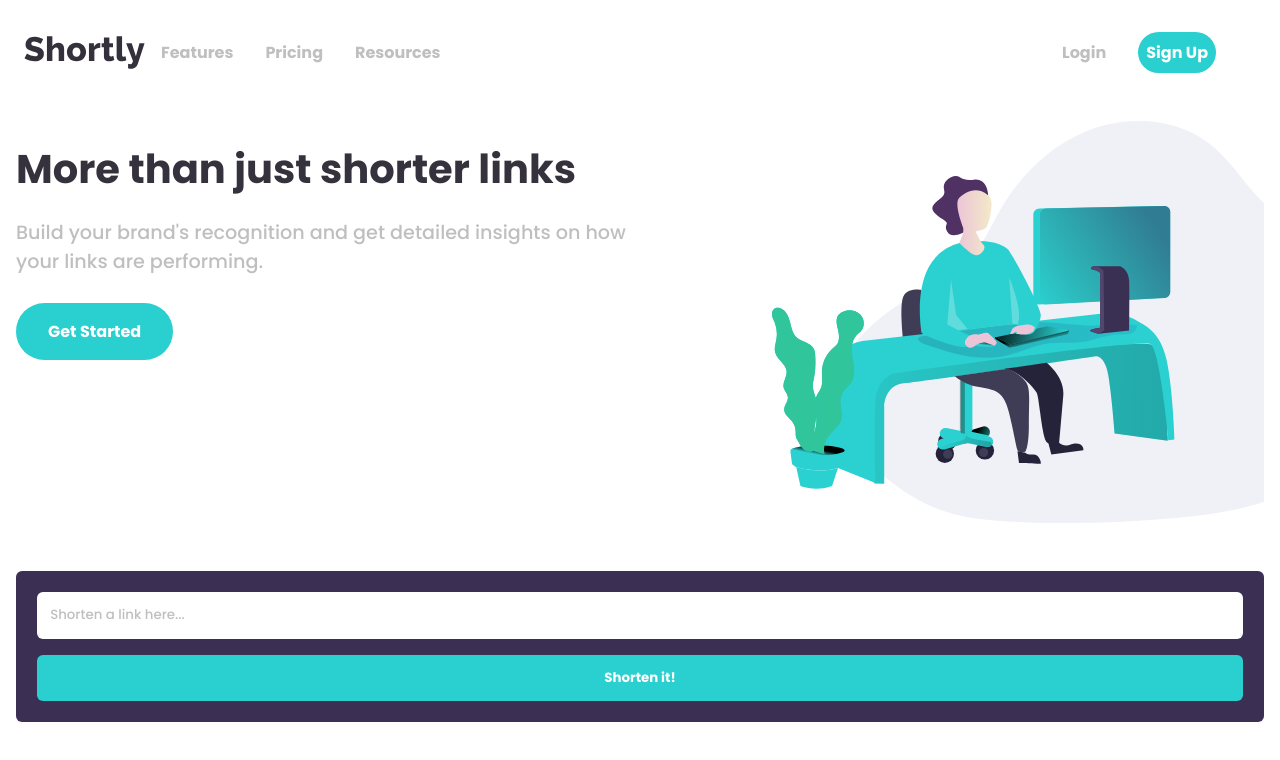
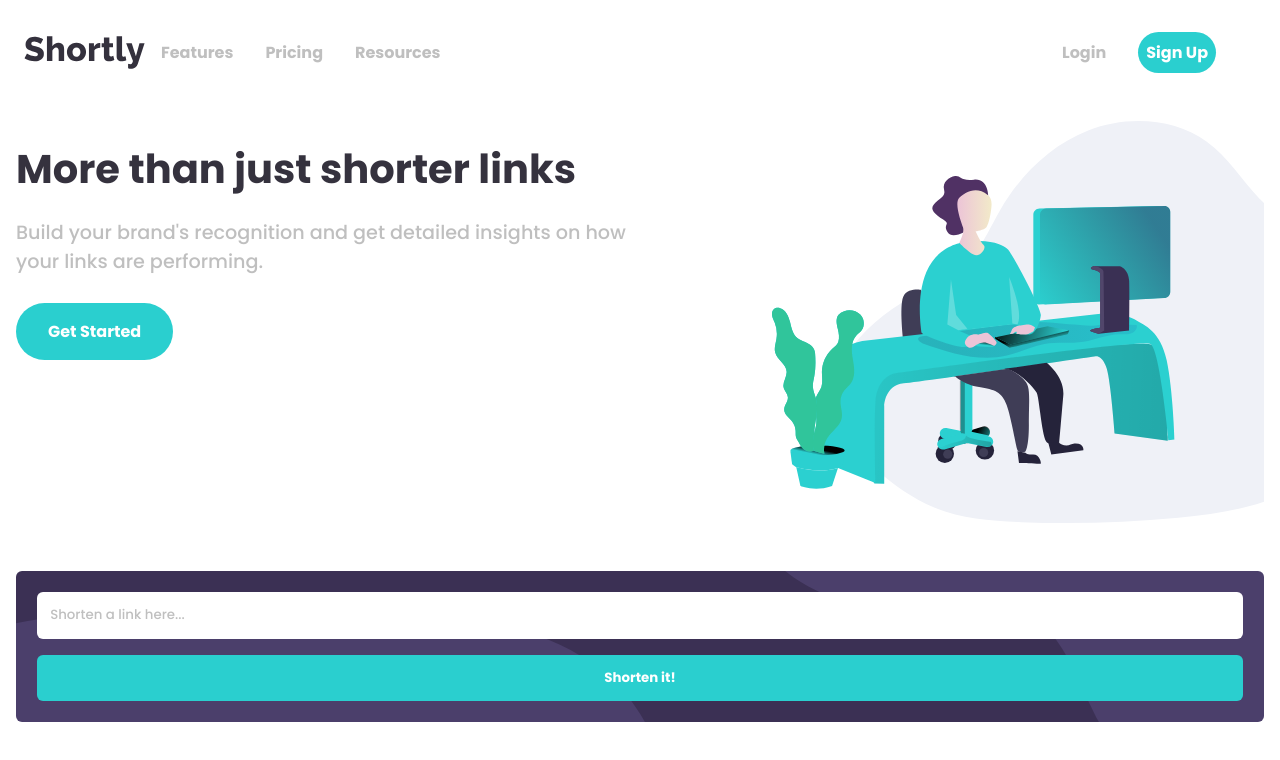
Before and after one commit to winstein27/url-shortener, a React (Vite) app: page / in a window 1280 px wide. Shown: the top 760 px of the page. Built offline with nearby package versions, Linux system fonts and the light colour scheme.

Commit message:
:sparkles: feat: form background
Adding images to form background

```diff
--- a/src/components/main/ShortenForm.module.scss
+++ b/src/components/main/ShortenForm.module.scss
@@ -1,5 +1,9 @@
 .form {
   background-color: $background;
+  background-image: url("../../assets//images//bg-shorten-mobile.svg");
+  background-repeat: no-repeat;
+  background-position: top 0 right 0;
+  background-size: 70% 70%;
   padding: 1.3rem;
   border-radius: 6px;
   margin-top: 3rem;
@@ -28,4 +32,9 @@
     color: $color-highlighted;
     font-weight: bold;
   }
+
+  @media (min-width: $mobile-size) {
+    background-image: url("../../assets/images/bg-shorten-desktop.svg");
+    background-size: cover;
+  }
 }
```
